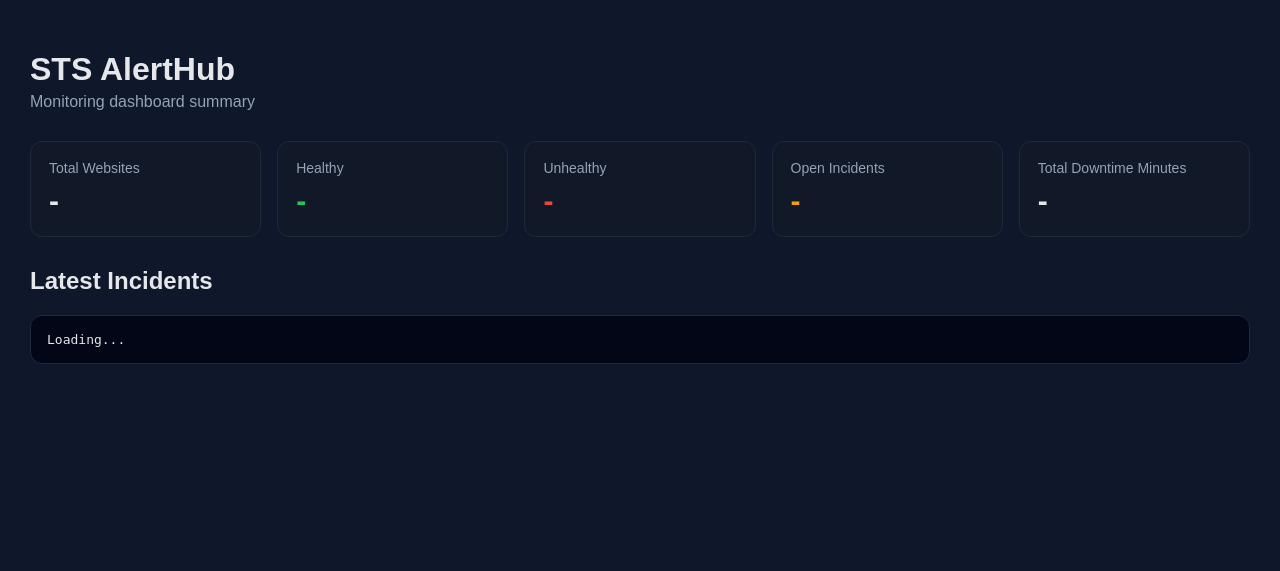
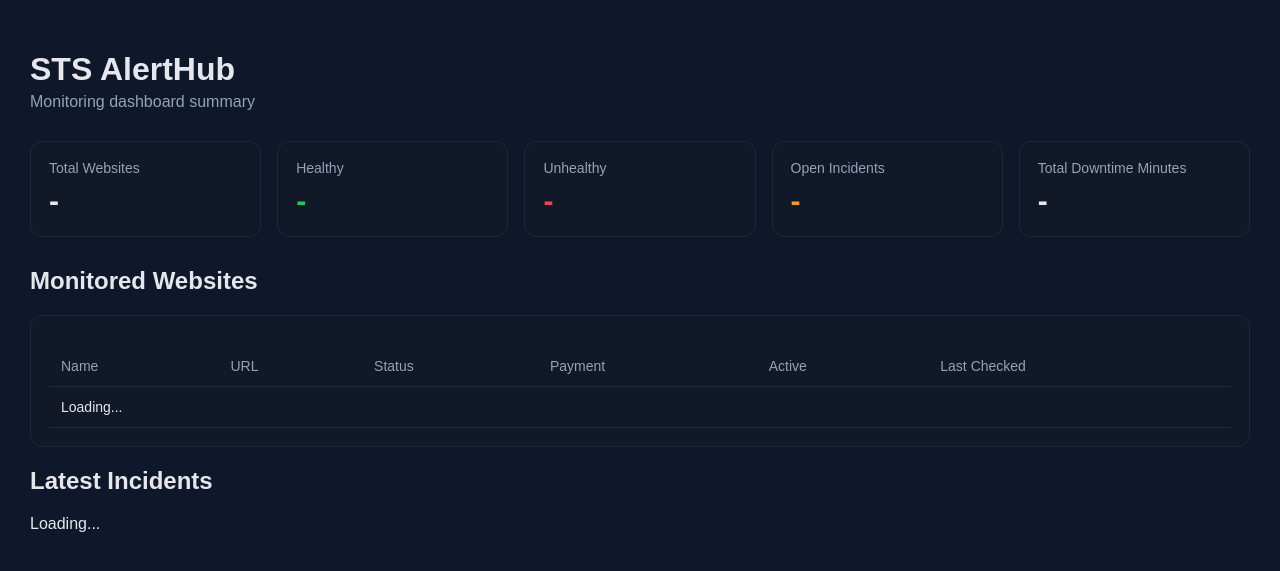
Before and after one commit to loomlogic3/sts-alerthub, a Python web app: template backend/app/templates/dashboard.html in a window 1280 px wide. Shown: the top 571 px of the page. Run offline with Jinja, Linux system fonts and the light colour scheme; the template is opened without the code that fills it, so the values that code supplies are empty.

Commit message:
Add monitored websites table to dashboard

```diff
--- a/backend/app/templates/dashboard.html
+++ b/backend/app/templates/dashboard.html
@@ -11,9 +11,7 @@
       padding: 30px;
     }
 
-    h1 {
-      margin-bottom: 5px;
-    }
+    h1 { margin-bottom: 5px; }
 
     .subtitle {
       color: #94a3b8;
@@ -27,7 +25,7 @@
       margin-bottom: 30px;
     }
 
-    .card {
+    .card, .incident, .table-card {
       background: #111827;
       border: 1px solid #1f2937;
       border-radius: 12px;
@@ -48,13 +46,91 @@
     .healthy { color: #22c55e; }
     .unhealthy { color: #ef4444; }
     .warning { color: #f59e0b; }
+    .muted { color: #94a3b8; }
 
-    pre {
-      background: #020617;
-      padding: 16px;
-      border-radius: 12px;
-      overflow-x: auto;
-      border: 1px solid #1f2937;
+    .incident {
+      margin-bottom: 14px;
+    }
+
+    .incident-title {
+      font-weight: bold;
+      margin-bottom: 8px;
+    }
+
+    .meta {
+      color: #cbd5e1;
+      line-height: 1.6;
+      font-size: 14px;
+    }
+
+    .badge {
+      display: inline-block;
+      padding: 4px 8px;
+      border-radius: 999px;
+      font-size: 12px;
+      font-weight: bold;
+      margin-left: 8px;
+    }
+
+    .open {
+      background: #7f1d1d;
+      color: #fecaca;
+    }
+
+    .resolved {
+      background: #14532d;
+      color: #bbf7d0;
+    }
+
+    .status-healthy {
+      background: #14532d;
+      color: #bbf7d0;
+    }
+
+    .status-unhealthy {
+      background: #7f1d1d;
+      color: #fecaca;
+    }
+
+    .status-unknown {
+      background: #713f12;
+      color: #fde68a;
+    }
+
+    table {
+      width: 100%;
+      border-collapse: collapse;
+      margin-top: 12px;
+    }
+
+    th, td {
+      text-align: left;
+      padding: 12px;
+      border-bottom: 1px solid #1f2937;
+      font-size: 14px;
+    }
+
+    th {
+      color: #94a3b8;
+      font-weight: normal;
+    }
+
+    a {
+      color: #60a5fa;
+      text-decoration: none;
+    }
+
+    button {
+      background: #2563eb;
+      color: white;
+      border: none;
+      border-radius: 8px;
+      padding: 8px 12px;
+      cursor: pointer;
+    }
+
+    button:hover {
+      background: #1d4ed8;
     }
   </style>
 </head>
@@ -89,22 +165,111 @@
     </div>
   </div>
 
+  <h2>Monitored Websites</h2>
+  <div class="table-card">
+    <table>
+      <thead>
+        <tr>
+          <th>Name</th>
+          <th>URL</th>
+          <th>Status</th>
+          <th>Payment</th>
+          <th>Active</th>
+          <th>Last Checked</th>
+        </tr>
+      </thead>
+      <tbody id="websites_table">
+        <tr><td colspan="6">Loading...</td></tr>
+      </tbody>
+    </table>
+  </div>
+
   <h2>Latest Incidents</h2>
-  <pre id="latest_incidents">Loading...</pre>
+  <div id="latest_incidents">Loading...</div>
 
   <script>
+    function formatValue(value) {
+      return value === null || value === undefined ? 'Still open' : value;
+    }
+
+    function statusBadge(status) {
+      const cleanStatus = status || 'unknown';
+      let badgeClass = 'status-unknown';
+
+      if (cleanStatus === 'healthy') {
+        badgeClass = 'status-healthy';
+      }
+
+      if (cleanStatus === 'unhealthy') {
+        badgeClass = 'status-unhealthy';
+      }
+
+      return `<span class="badge ${badgeClass}">${cleanStatus.toUpperCase()}</span>`;
+    }
+
+    function renderWebsites(websites) {
+      if (!websites.length) {
+        return '<tr><td colspan="6">No websites added yet.</td></tr>';
+      }
+
+      return websites.map((website) => {
+        return `
+          <tr>
+            <td><strong>${website.name}</strong></td>
+            <td><a href="${website.url}" target="_blank">${website.url}</a></td>
+            <td>${statusBadge(website.last_status)}</td>
+            <td>${website.payment_status}</td>
+            <td>${website.is_active ? 'Yes' : 'No'}</td>
+            <td class="muted">${website.last_checked_at || 'Never'}</td>
+          </tr>
+        `;
+      }).join('');
+    }
+
+    function renderIncidents(incidents) {
+      if (!incidents.length) {
+        return '<div class="incident">No incidents recorded yet.</div>';
+      }
+
+      return incidents.map((incident) => {
+        const badgeClass = incident.status === 'open' ? 'open' : 'resolved';
+
+        return `
+          <div class="incident">
+            <div class="incident-title">
+              Incident #${incident.id}
+              <span class="badge ${badgeClass}">${incident.status.toUpperCase()}</span>
+            </div>
+            <div class="meta">
+              <div><strong>Website ID:</strong> ${incident.website_id}</div>
+              <div><strong>Started:</strong> ${incident.started_at}</div>
+              <div><strong>Resolved:</strong> ${formatValue(incident.resolved_at)}</div>
+              <div><strong>Duration:</strong> ${formatValue(incident.duration_minutes)} minutes</div>
+              <div><strong>Reason:</strong> ${incident.reason}</div>
+            </div>
+          </div>
+        `;
+      }).join('');
+    }
+
     async function loadDashboard() {
-      const response = await fetch('/dashboard/summary');
-      const data = await response.json();
+      const dashboardResponse = await fetch('/dashboard/summary');
+      const dashboardData = await dashboardResponse.json();
 
-      document.getElementById('total_websites').textContent = data.total_websites;
-      document.getElementById('healthy_websites').textContent = data.healthy_websites;
-      document.getElementById('unhealthy_websites').textContent = data.unhealthy_websites;
-      document.getElementById('open_incidents').textContent = data.incident_summary.open_incidents;
-      document.getElementById('total_downtime_minutes').textContent = data.incident_summary.total_downtime_minutes;
+      const websitesResponse = await fetch('/websites');
+      const websitesData = await websitesResponse.json();
 
-      document.getElementById('latest_incidents').textContent =
-        JSON.stringify(data.latest_incidents, null, 2);
+      document.getElementById('total_websites').textContent = dashboardData.total_websites;
+      document.getElementById('healthy_websites').textContent = dashboardData.healthy_websites;
+      document.getElementById('unhealthy_websites').textContent = dashboardData.unhealthy_websites;
+      document.getElementById('open_incidents').textContent = dashboardData.incident_summary.open_incidents;
+      document.getElementById('total_downtime_minutes').textContent = dashboardData.incident_summary.total_downtime_minutes;
+
+      document.getElementById('websites_table').innerHTML =
+        renderWebsites(websitesData.websites);
+
+      document.getElementById('latest_incidents').innerHTML =
+        renderIncidents(dashboardData.latest_incidents);
     }
 
     loadDashboard();
```
